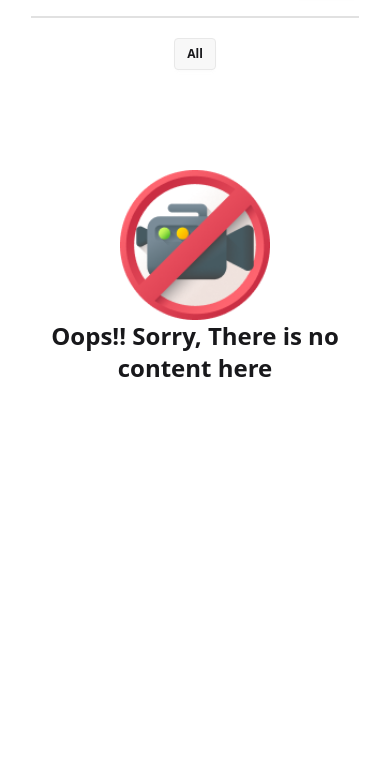
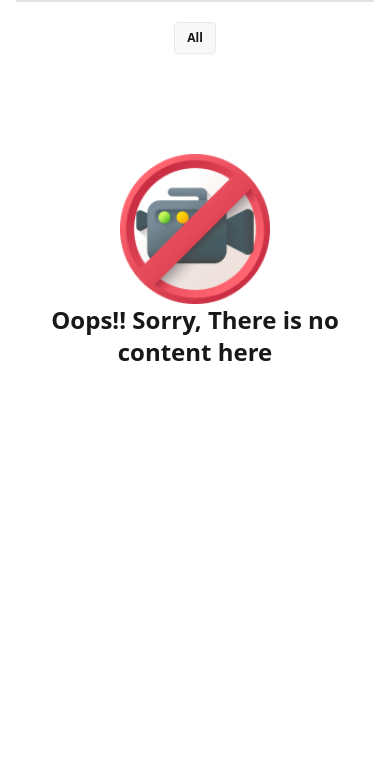
Before and after one commit to RaheelArfeen/PH-Tube, a plain HTML site: page index.html in a window 390 px wide. Shown: the part 80-844 px from the top of the page. Drawn offline with nearby package versions, Linux system fonts and the light colour scheme; no server answers.

```diff
--- a/index.html
+++ b/index.html
@@ -15,7 +15,7 @@
       }
     </style>
   </head>
-  <body  class="p-4">
+  <body  class="md:p-4 p-0">
     <header>
       <nav class="w-11/12 mx-auto flex justify-between items-center border-b-2 py-5 border-[#17171720] gap-4">
         <div class="logo">
```
